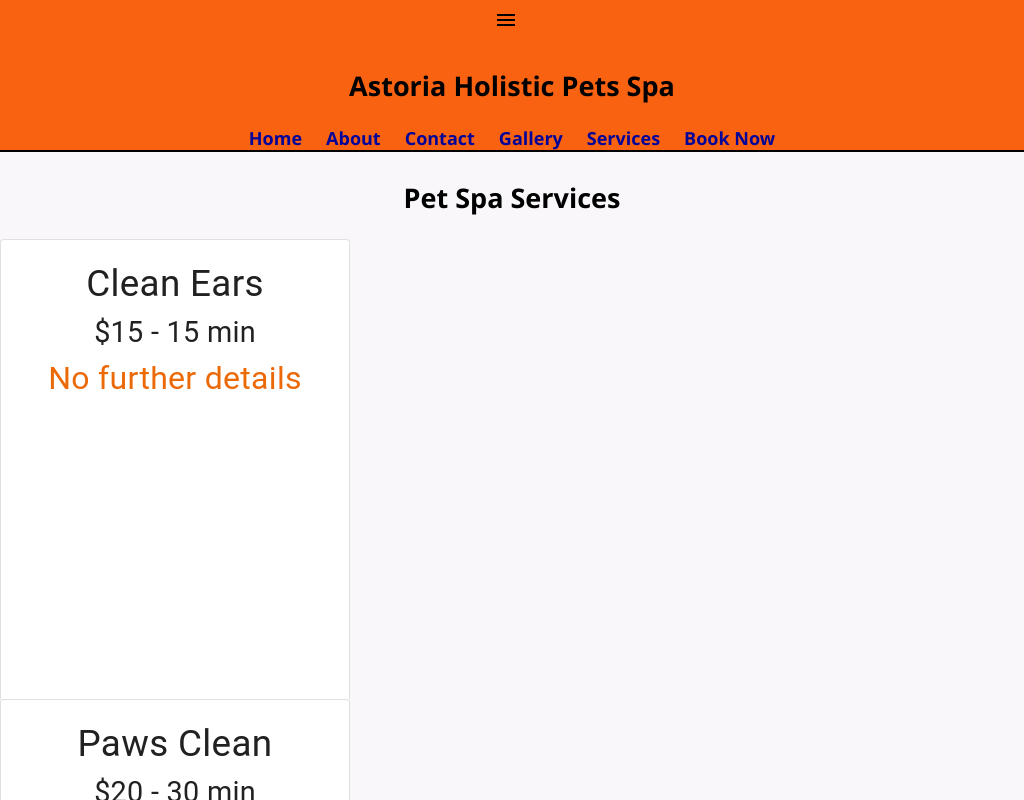
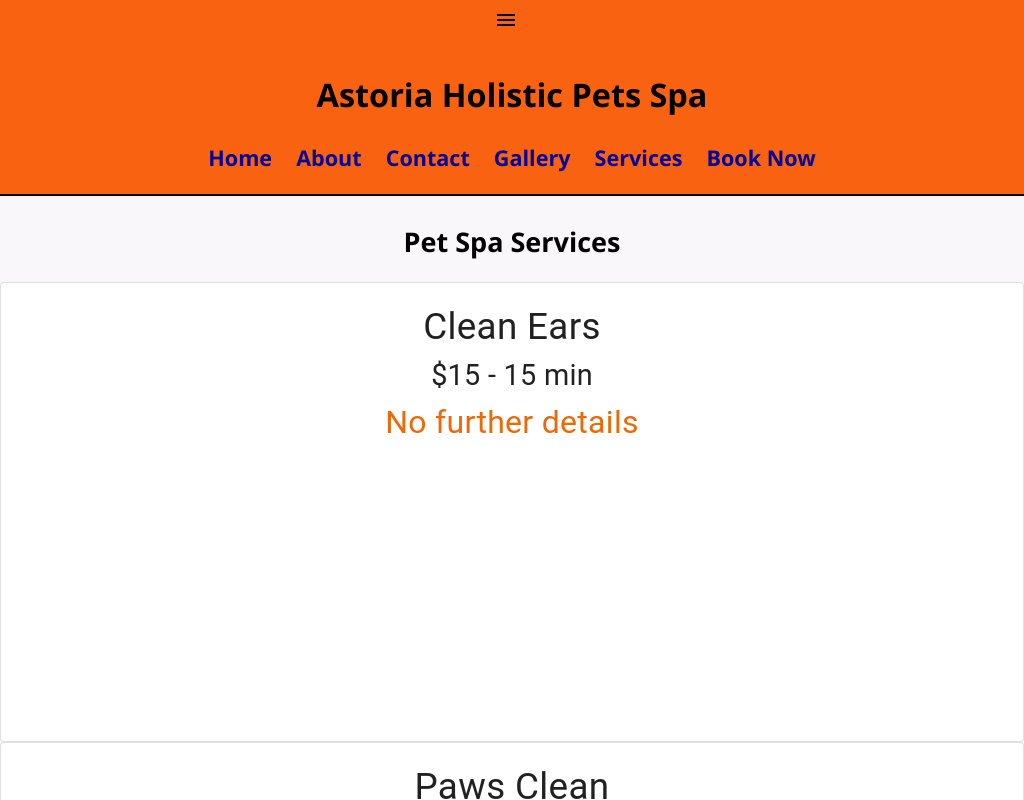
Before and after one commit to chromeshock/astoria-grooming-holsitic-spa, a React (Create React App) app: page /Services in a window 1024 px wide. Shown: the top 800 px of the page. Built offline with nearby package versions, Linux system fonts and the light colour scheme.

Commit message:
fixed mobile layout

```diff
--- a/src/App.css
+++ b/src/App.css
@@ -1,4 +1,4 @@
-@media screen and (min-width:768px) and (max-width: 1024px) {
+@media screen and (min-width:866px) and (max-width:2480px) {
 
 body {
   font-family: 'Segoe UI', Tahoma, Geneva, Verdana, sans-serif;
@@ -24,6 +24,7 @@ h1  {
   margin-bottom: 10em;
 }
 
+/*more details*/
 .description-text {
   color:  rgb(235, 105, 7);
 }
@@ -58,16 +59,18 @@ h1  {
 /*service card displays*/
 .services-grid {
     display: grid;
-    grid-template-columns: repeat(4, .3fr);
-    margin-top: 5em;
+    grid-template-columns: repeat(4, .22fr);
+    margin-top: 10em;
 }
 
+/*initial card dimensions*/
 .card-container {
+  display: flex;
+  flex-direction:column;
   transition: all 0.3s ease-in-out;
-  overflow: hidden;
-  margin: 5em 3em 3em 5em;
+  margin: 3em 0 2em 12em;
   height: 460px;
-  width: 350px;
+  width: auto;
   box-shadow: 0 8px 16px 0 rgba(0, 0, 0, 0.2), 0 6px 20px 0 rgba(0, 0, 0, 0.19);
   border-radius: 20px;
   border: rgb(235, 105, 7) solid 2px;
@@ -75,7 +78,7 @@ h1  {
 }
 
 .card-container.expanded {
-  height: 690px; /* Height auto when expanded */
+  height: auto; /* Height auto when expanded */
 }
 
 /*card formatting*/
@@ -84,13 +87,6 @@ h1  {
   text-align: center;
   margin-left: 5px;
   margin-right: 5px;
-}
-
-
-.card-back {
-  transform: rotateY(180deg);
-  position: absolute;
-
 }
 
 /*photo gallery container*/
@@ -144,7 +140,7 @@ ul {
 .child-container {
   text-align: left;
   font-size:14pt;
-  margin-top: 8em;
+  margin-top: 2em;
   margin-left: 2%;
   margin-right: 2%;
   width: 50%;
@@ -156,13 +152,20 @@ ul {
   margin-right: 20px;
 }
 
+/* Hide by default */
+.hamburger-icon {
+  visibility: hidden;
+}
+
 nav {
   border-bottom: 2px solid black;
+  padding-bottom: 1em;
   text-align: center;
+  font-size: 1.2em;
   top: 0;
   width: 100%;
   background:#f96211;
-  position: sticky;
+  position:sticky;
   z-index: 2;
 }
 
@@ -199,14 +202,11 @@ nav a:hover {
 
 .App-link {
   color: #61dafb;
-  }
+}
 }
 
-
-
-
-/******** mobile-breakpoint ***********/
-@media screen and (max-width: 767px) and (min-width: 360px){
+/* mobile-breakpoint */
+@media screen and (min-width:390px) and (max-width: 767px) {
   .hamburger-icon {
     display: flex;
   }
@@ -255,9 +255,9 @@ nav a:hover {
   display: grid;
   grid-template-columns:100%;
   margin-top: 1em;
-  padding-bottom: 10em;
   margin-left: .8em;
   margin-right: .8em;
+
   }
 
   /*card content title, price & details*/
@@ -270,11 +270,12 @@ nav a:hover {
 
 /*initial card dimensions*/
 .card-container {
-  margin: 1em .1em 2em .1em;
+  margin: 1em .1em 2em .19em;
   height: 220px;
   width: 97%;
   box-shadow: 0 4px 8px 0 rgba(0, 0, 0, 0.452);
 }
+
 /*more details*/
 .description-text {
   color:  rgb(235, 105, 7);
@@ -282,15 +283,15 @@ nav a:hover {
 
 
 .txt-formatted {
-  margin-top: 4.8em;
-  font-size:16px;
-  text-align:center;
+  margin-top: 5em;
+  font-size:22px;
+  text-align:start;
+
 }
 
 .price-text {
   font-style: italic;
   font-variant: small-caps;
-
 }
 .card-container:active {
   background-color: #0056b3;  /* Darker blue */
@@ -298,8 +299,6 @@ nav a:hover {
 
 .card-container.expanded {
   height: auto; /* Height auto when expanded */
-  width:auto;
-
   }
 
 .card-container:hover {
@@ -316,8 +315,3 @@ nav a:hover {
   width: 100%;
   }
 }
-@media screen and (min-width: 768px) {
-  .hamburger-icon {
-    display: none;
-  }
-}
```
